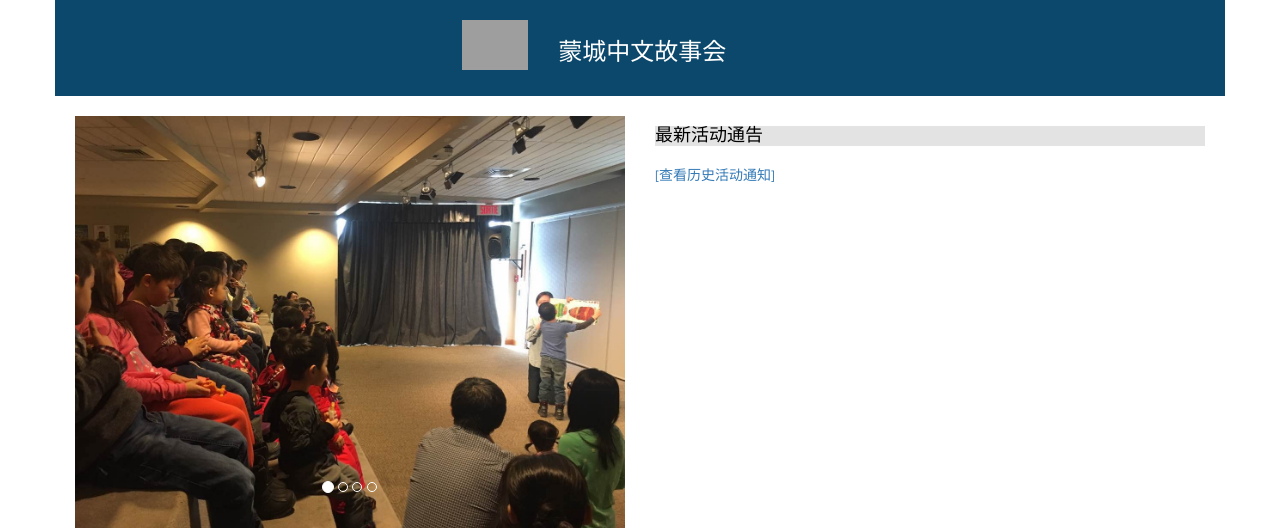
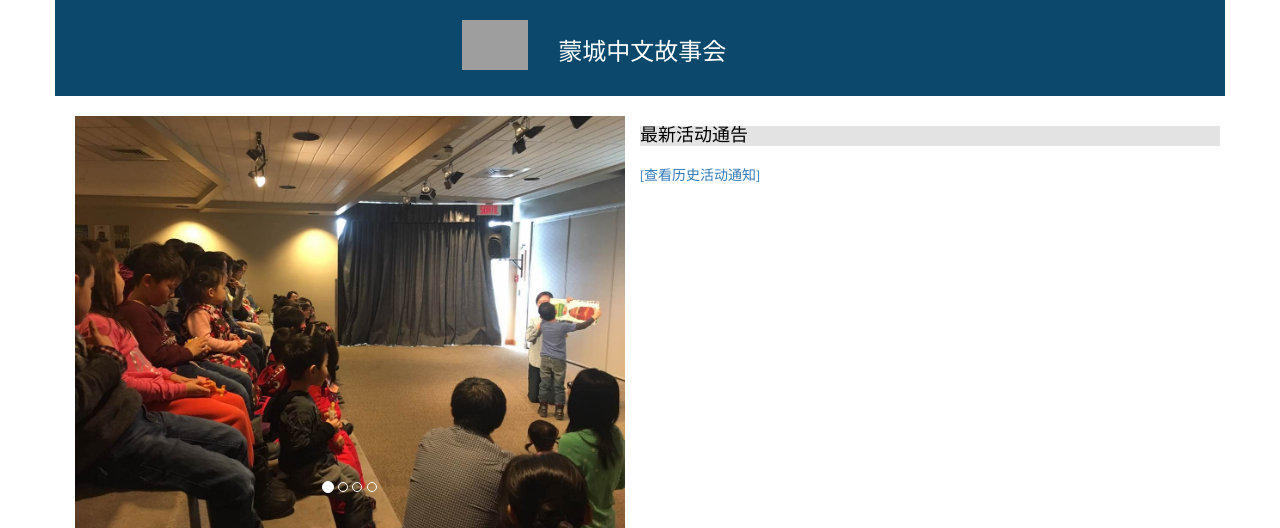
Before and after one commit to wangguanzhou/mtlstory, a Django app: template templates/homepage.html in a window 1280 px wide. Shown: the top 528 px of the page. Run offline with Django 3.2, Linux system fonts and the light colour scheme; the template is opened without the code that fills it, so the values that code supplies are empty; some libraries are stand-ins or nearby versions; grey boxes are pictures that could not be loaded.

Commit message:
Update homepage.html

```diff
--- a/templates/homepage.html
+++ b/templates/homepage.html
@@ -36,8 +36,8 @@
 
     </div> <!-- col-md-6 -->
 
-    <div class="col-md-6">
-        <div class="bg-2">
+    <div class="col-md-6" style="padding: 0px;">
+        <div class="bg-2" style="padding 10px">
             <h4>最新活动通告</h4>
         </div>
         <div style="padding: 10px 0px 10px 0px">
```
